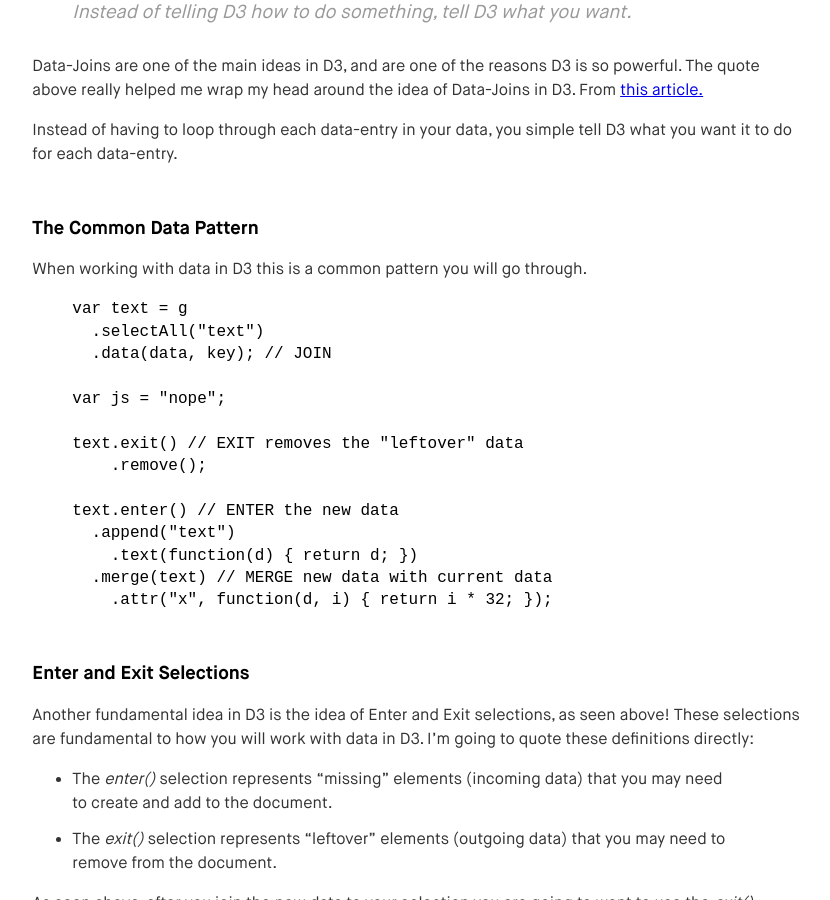
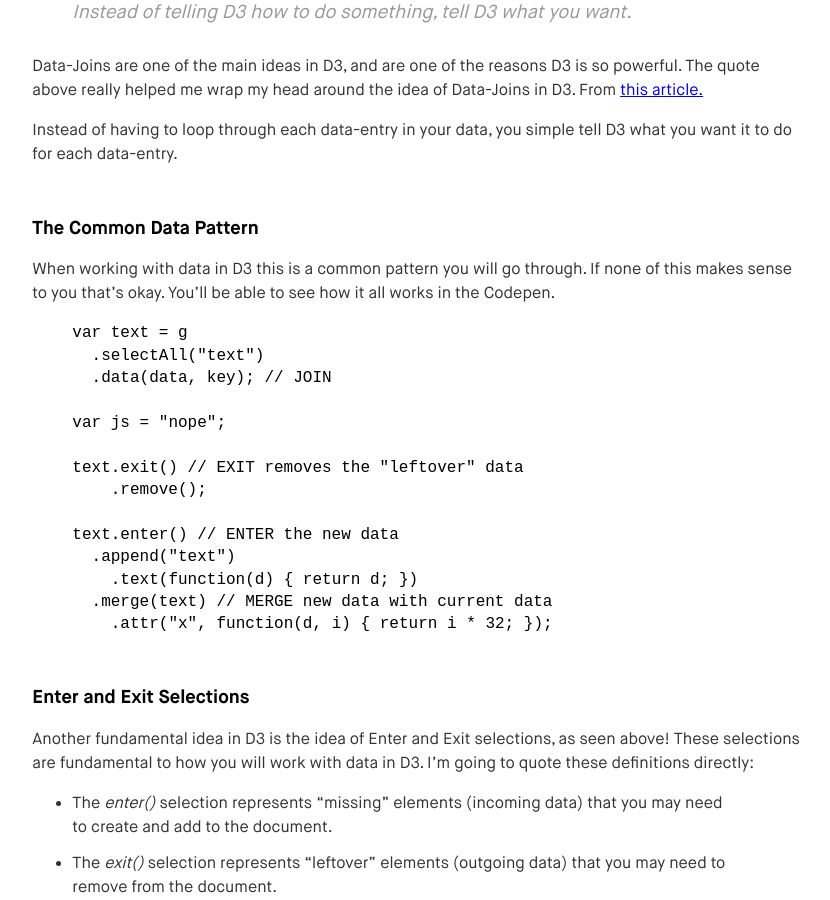
Before and after one commit to huntercaron/id3, a Jekyll site: the page built from _posts/2016-09-14-exploration-1.markdown, in a window 1280 px wide and 900 px high, scrolled down 932 px. Shown: the whole window, without its empty margins (354-1184 px from the left). Built offline with Jekyll 4.4.1, drawn with Linux system fonts in a browser that asks for light colours.

Commit message:
editing post

```diff
--- a/_posts/2016-09-14-exploration-1.markdown
+++ b/_posts/2016-09-14-exploration-1.markdown
@@ -32,7 +32,7 @@ Data-Joins are one of the main ideas in D3, and are one of the reasons D3 is so
 Instead of having to loop through each data-entry in your data, you simple tell D3 what you want it to do for each data-entry.
 
 ### The Common Data Pattern
-When working with data in D3 this is a common pattern you will go through.
+When working with data in D3 this is a common pattern you will go through. If none of this makes sense to you that's okay. You'll be able to see how it all works in the Codepen.
 
 {% highlight javascript %}
 var text = g
```
